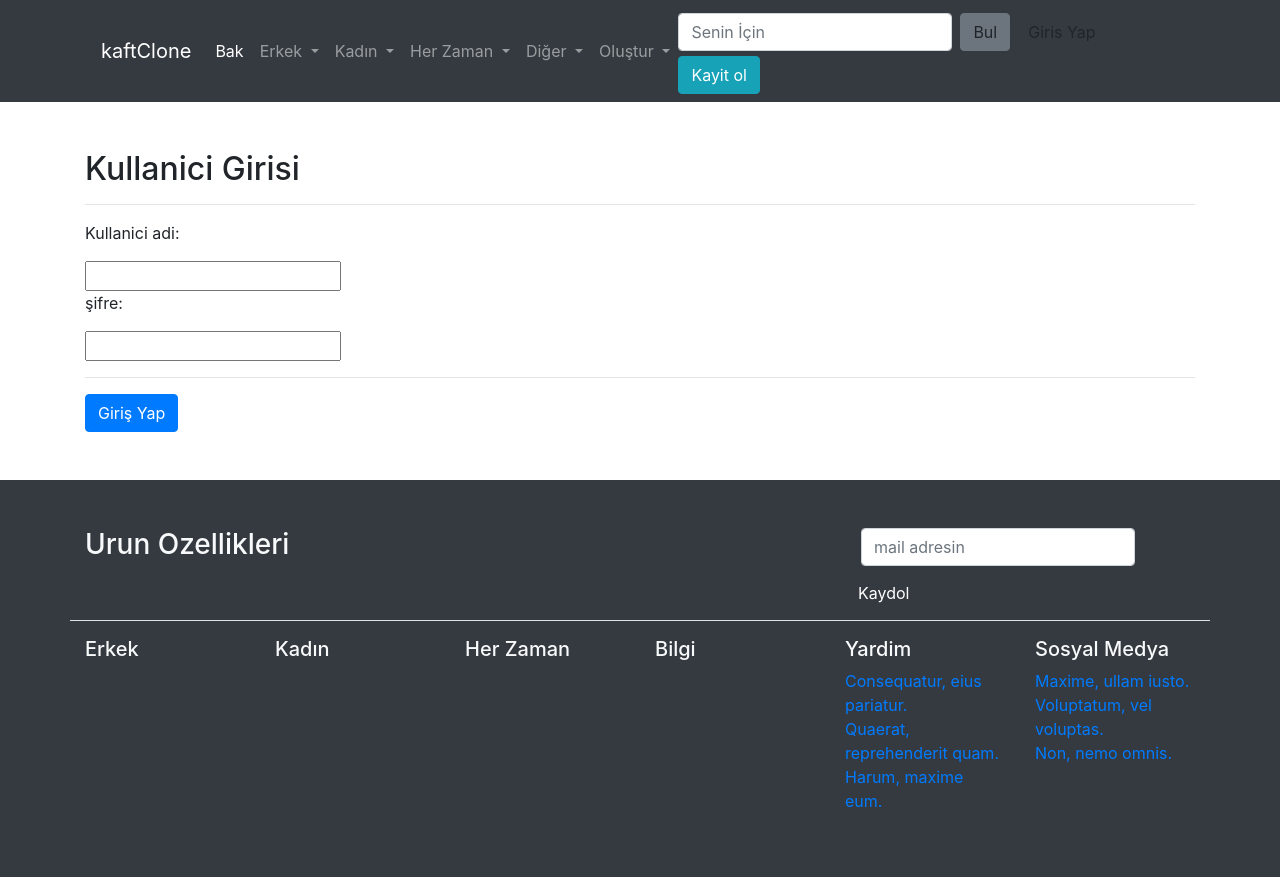
After one commit to alimty/04_django_kaft, a Django app: page /user/login in a window 1280 px wide. The commit adds this page. Run offline with Django 3.2, Linux system fonts and the light colour scheme; some libraries are stand-ins or nearby versions.

Commit message:
login logout added

```diff
--- a/kaft/kaft/urls.py
+++ b/kaft/kaft/urls.py
@@ -5,7 +5,7 @@ from page.views import index
 
 urlpatterns = [
     path('admin/', admin.site.urls),
-    path('manage/', include('page.urls'), ),
+    path('manage/', include('page.urls'),),
     path('user/', include('user_profile.urls'), ),
     path('', index, name="index"),
 ]
--- a/kaft/templates/base/components/nav.html
+++ b/kaft/templates/base/components/nav.html
@@ -75,9 +75,14 @@
                 </div>
               </li>
         </ul>
-        <form class="form-inline my-2 my-lg-0">
-          <input class="form-control mr-sm-2" type="text" placeholder='Senin İçin'>
-          <button class="btn btn-secondary my-2 my-sm-0" type="submit">Bul</button>
+        <form class="form-inline my-2 my-lg-0" method="GET" enctype="multipart/form-data" >
+          {% csrf_token %}
+        <input class="form-control mr-sm-2" type="text" placeholder='Senin İçin'>
+          <a class="btn btn-secondary my-2 my-sm-0" type="submit"> Bul </a>
+          <a type="submit" class="btn {% if was_logged %} btn-warning {% else %} btn-succes  {% endif %}" style=" margin:5px; " href="{% if was_logged %}/user/logout{% else %}/user/login{% endif %}"> {% if was_logged %} Çikis Yap {% else %} Giris Yap {% endif %} </a>
+          {% if was_logged is None %}
+          <a type="submit" class="btn btn-info"  href="{% url 'signup' %}"> Kayit ol</a>
+          {% endif %}
         </form>
       </div>
     </nav>
--- /dev/null
+++ b/kaft/templates/user/login.html
@@ -0,0 +1,27 @@
+{% extends 'base/base.html' %}
+
+{% block content %}
+
+<div class="container mt-5">
+<div class="row">
+<div class="col-sm-12">
+<h2> {{ title}} </h2>
+<hr>
+<form method="POST" enctype="multipart/form-data" >
+{% csrf_token %}
+
+<p> Kullanici adi: </p> <input type="text" id="username" name="username" />
+<p>şifre: </p> <input type="password" id="password" name="password" />
+<hr>
+
+<button type="submit" class="btn btn-primary "> Giriş Yap </button>
+
+</form>
+</div>
+
+</div>
+
+</div>
+
+
+{% endblock %}
--- a/kaft/user_profile/urls.py
+++ b/kaft/user_profile/urls.py
@@ -1,7 +1,9 @@
 from django.urls import path
-from .views import signup
+from .views import signup, user_login, user_logout
 
 
 urlpatterns = [
   path('signup', signup, name='signup' ),
+  path('login', user_login, name='login'),
+  path('logout', user_logout, name='logout')
 ]
--- a/kaft/user_profile/views.py
+++ b/kaft/user_profile/views.py
@@ -1,14 +1,16 @@
-from django.shortcuts import render
+from django.shortcuts import render, redirect
 from .forms import UserModelForm
 from django.contrib import messages
 from django.contrib.auth.forms import UserCreationForm
+from django.contrib.auth.models import User
+from django.contrib.auth import authenticate, login, logout
 
 
 def signup (request):
     context = dict()
     context ['title'] = 'Sign-up Screen'
     context['form'] = UserModelForm(request.POST)
-    if request.methode == 'POST':
+    if request.method== 'POST':
         form = UserModelForm(request.POST)
         if form.is_valid():
           item = form.save(commit=False)
@@ -16,3 +18,30 @@ def signup (request):
           item.save()
           messages.success(request, 'You signed up')
     return render(request, 'user/signup.html', context)
+
+
+def user_login(request):
+  context=dict()
+  context["title"]= "Kullanici Girisi"
+  if request.method== "POST":
+    username = request.POST.get('username')
+    password = request.POST.get('password')
+    print(f"Kullanici adi:{username} sifre:{password}")
+    if username and password is not None:
+      user = authenticate(
+        username=username,
+        password=password
+      )
+      if user is not None:
+        login(request, user)
+        context['was_logged'] = True
+        return render(request, 'base/base.html', context)
+    messages.warning(request, 'Kullanici adi ve sifre hatali')
+  return render(request, 'user/login.html',  context)
+
+def user_logout(request):
+  print("logout edildi")
+  logout(request)
+  context=dict()
+  context['was_logged'] = None
+  return render(request, 'base/base.html', context)
```
Also changed, not shown: kaft/README.md.
